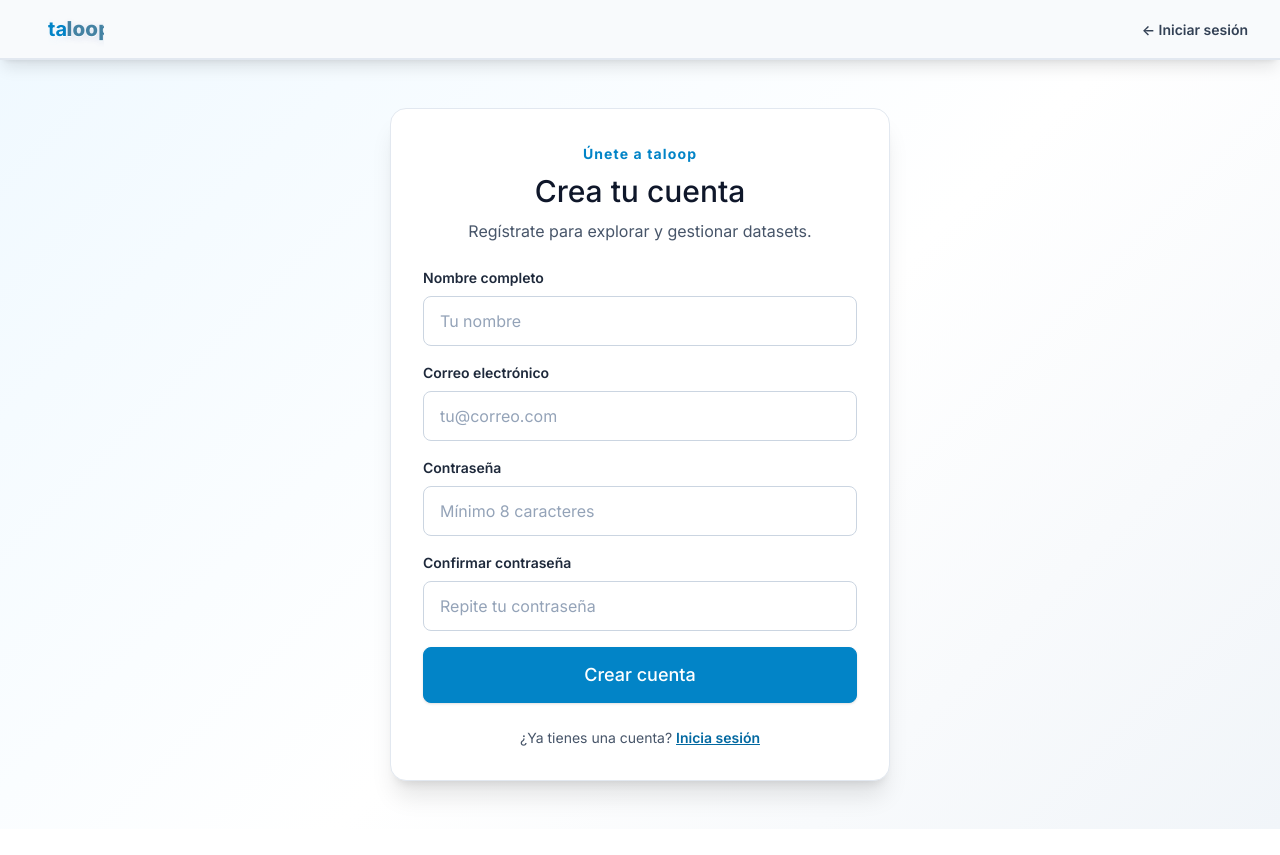
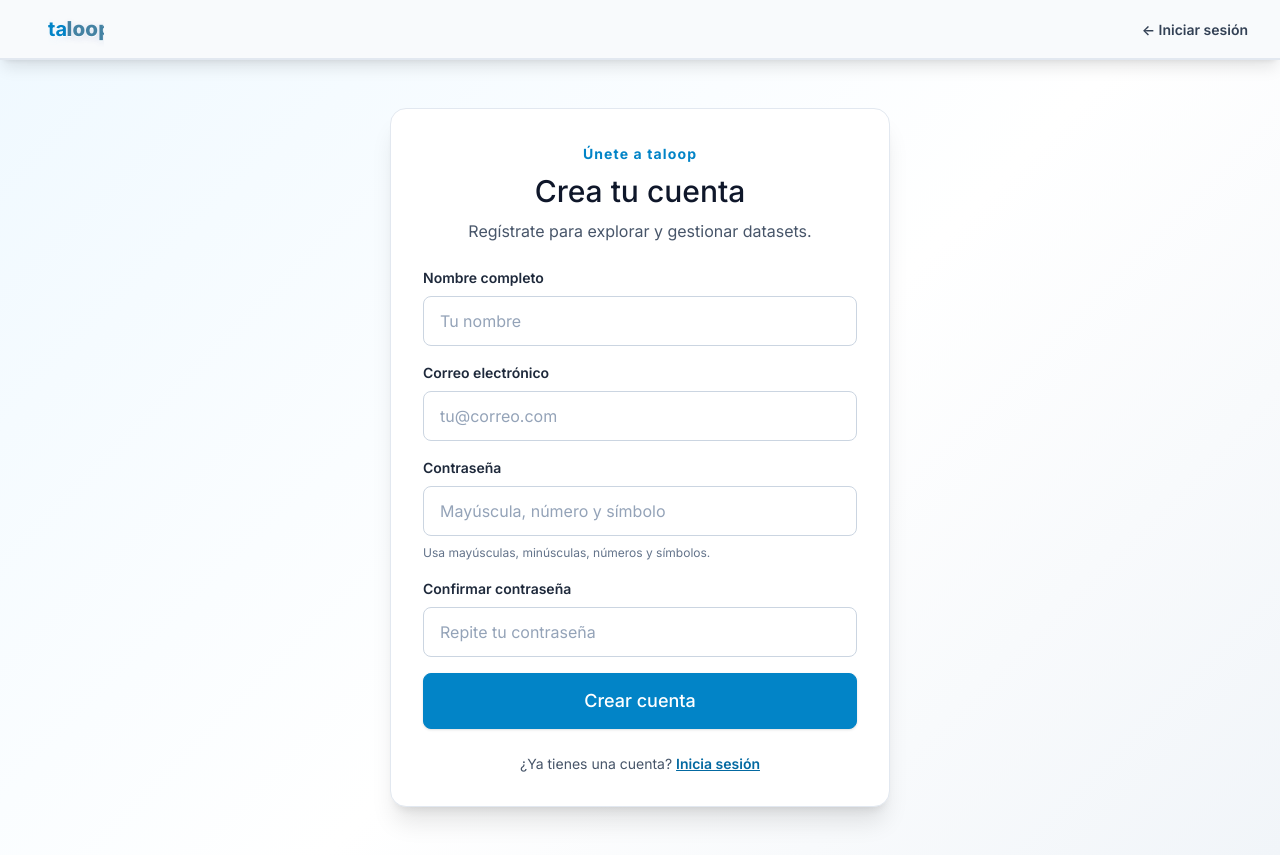
Before and after one commit to yonatan-alvarez-h/taloop-app, a React (Vite) app: page /register in a window 1280 px wide. Before the commit the page ends 829 px from the top, so only its background shows below. Built offline with nearby package versions, Linux system fonts and the light colour scheme.

Commit message:
Enforce strong password requirements during registration

```diff
--- a/src/pages/Register/RegisterPage.css
+++ b/src/pages/Register/RegisterPage.css
@@ -81,6 +81,11 @@
   font-weight: var(--font-weight-semibold);
 }
 
+.register-field-hint {
+  color: var(--color-neutral-500);
+  font-size: var(--font-size-xs);
+}
+
 .register-field input {
   width: 100%;
   padding: var(--space-3) var(--space-4);
--- a/src/pages/Register/RegisterPage.tsx
+++ b/src/pages/Register/RegisterPage.tsx
@@ -26,6 +26,25 @@ const isValidFullName = (fullName: string): boolean => {
   );
 };
 
+const isStrongPassword = (password: string): boolean => {
+  const commonWeakPasswords = new Set([
+    "12345678",
+    "password",
+    "qwerty123",
+    "abcdefgh",
+  ]);
+
+  return (
+    password.length >= 8 &&
+    password.length <= 72 &&
+    !commonWeakPasswords.has(password.toLowerCase()) &&
+    /[A-Z]/.test(password) &&
+    /[a-z]/.test(password) &&
+    /\d/.test(password) &&
+    /[^A-Za-z0-9]/.test(password)
+  );
+};
+
 const RegisterPage: React.FC = () => {
   const [formData, setFormData] = useState<RegisterFormData>(initialFormData);
   const [loading, setLoading] = useState(false);
@@ -46,6 +65,13 @@ const RegisterPage: React.FC = () => {
     if (!isValidFullName(formData.full_name)) {
       setError(
         "Ingresa un nombre completo válido con al menos dos letras."
+      );
+      return;
+    }
+
+    if (!isStrongPassword(formData.password)) {
+      setError(
+        "La contraseña debe tener entre 8 y 72 caracteres, incluyendo mayúscula, minúscula, número y símbolo."
       );
       return;
     }
@@ -141,12 +167,17 @@ const RegisterPage: React.FC = () => {
                 name="password"
                 type="password"
                 autoComplete="new-password"
+                aria-describedby="password-help"
                 value={formData.password}
                 onChange={handleChange}
                 required
                 minLength={8}
-                placeholder="Mínimo 8 caracteres"
+                maxLength={72}
+                placeholder="Mayúscula, número y símbolo"
               />
+              <small id="password-help" className="register-field-hint">
+                Usa mayúsculas, minúsculas, números y símbolos.
+              </small>
             </div>
 
             <div className="register-field">
```
